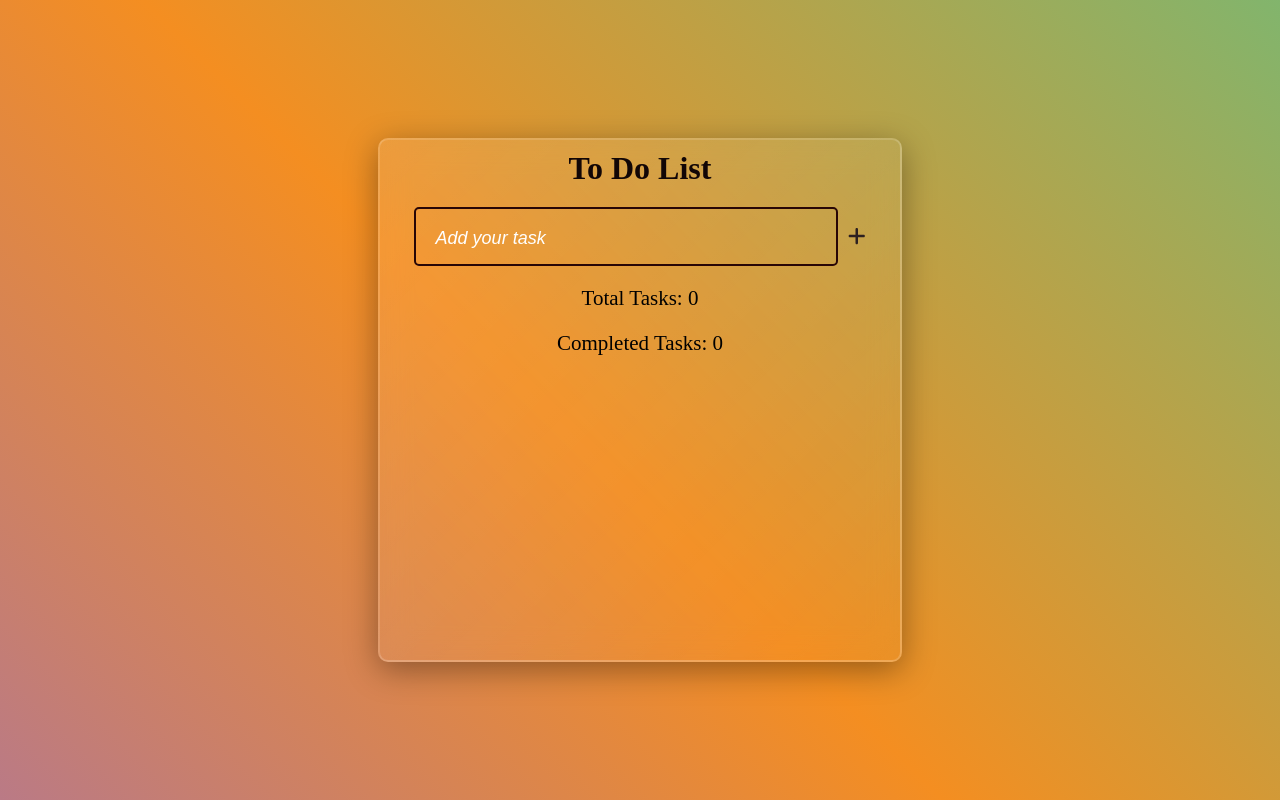
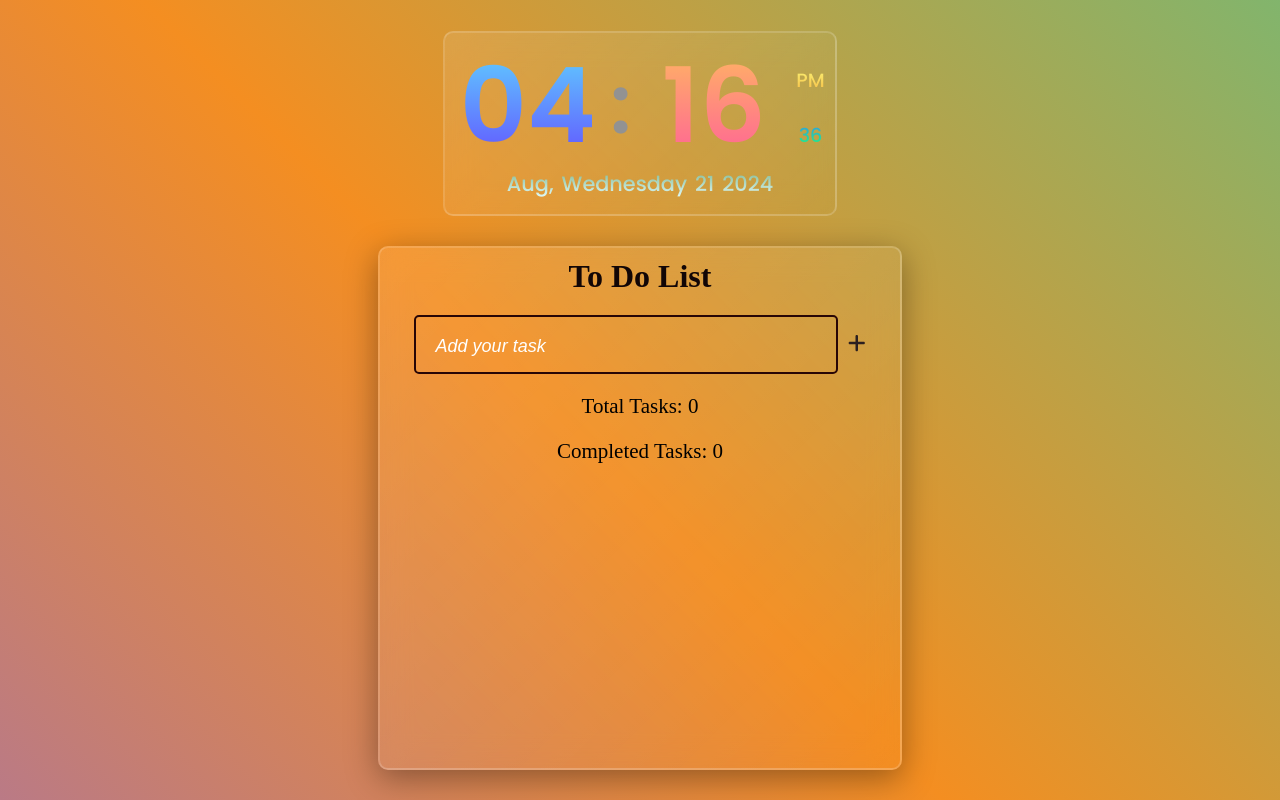
Before and after one commit to kunalmathur18/list, a plain HTML site: page index.html in a window 1280 px wide. Drawn offline with Linux system fonts and the light colour scheme.

Commit message:
add clock

```diff
--- a/css/style.css
+++ b/css/style.css
@@ -13,7 +13,108 @@ body{
     display: flex;
     align-items: center;
     justify-content: center;
+    flex-direction: column;
+    gap: 30px;
 }
+.digital-clock{
+    font-family: "Poppins", sans-serif;
+    position: relative;
+    color: #fff;
+    background: linear-gradient(135deg,rgba(255,255,255,0.1),rgba(255,255,255,0));
+    border: 2px solid rgba(255, 255, 255, 0.18);
+    border-radius: 10px;
+    backdrop-filter: blur(15px);
+    padding: 10px;
+    display: flex;
+    justify-content: center;
+    align-items: center;
+    flex-direction: column;
+
+}
+.digital-clock:hover{
+    background-color: rgba(0, 0, 0, .2);
+}
+.hours, .dots, .minutes{
+    display: flex;
+    justify-content: center;
+    align-items: center;
+    font-weight: 600;
+    padding: 0 10px;
+    line-height: 125px          ;
+}
+.hours, .minutes{
+    font-size: 6.5em;
+    width: 125px;
+}
+.dots{
+    font-size: 5em;
+    color: #929292;
+}
+.hours{
+    background: -webkit-linear-gradient(90deg,#634dff,#5fd4ff);
+    -webkit-text-fill-color: transparent;
+    -webkit-background-clip: text;
+}
+.minutes{
+    background: -webkit-linear-gradient(90deg,#ff5e9a,#ffb960);
+    -webkit-text-fill-color: transparent;
+    -webkit-background-clip: text;
+}
+.right-side{
+    position: relative;
+    display: flex;
+    justify-content: center;
+    align-items: center;
+    flex-direction: column;
+    margin-left: 10px;
+}
+.period , .seconds{
+    font-size: 1.2em;
+    font-weight: 500;
+}
+.period{
+    transform: translateY(-10px);
+    background: -webkit-linear-gradient(90deg,#f7b63f,#faf879);
+    -webkit-text-fill-color: transparent;
+    -webkit-background-clip: text;
+}
+.seconds{
+    transform: translateY(16px);
+    background: -webkit-linear-gradient(90deg,#24ff6d,#2f93f1);
+    -webkit-text-fill-color: transparent;
+    -webkit-background-clip: text;
+}
+.time{
+    position: relative;
+    display: flex;
+    justify-content: center;
+    align-items: center;
+}
+.calendar{
+    display: flex;
+    justify-content: center;
+    align-items: center;
+    font-size: 1.3em;
+    font-weight: 500;
+    margin-bottom: 5px;
+    /* background: -webkit-linear-gradient(90deg,#9834df,#ff98da); */
+    background: -webkit-linear-gradient(90deg, #e6feff, #7bb48a);
+    -webkit-text-fill-color: transparent;
+    -webkit-background-clip: text;
+}
+.day-name, .day-number ,.year{
+    margin-left: 8px;
+}
+/* .dot-menu{
+    z-index: 999;
+    list-style: none;
+    background: transparent;
+    padding: 10px 20px;
+    border-radius: 5px ;
+    box-shadow: 0 5px 25px rgba(0,0,0,0.5) ;
+} */
+
+
 @keyframes color{
     0%{
         background-position: 0 50%;
@@ -27,6 +128,15 @@ body{
         background-position: 0 50%;
 
     }
+}
+.menu{
+    position: absolute;
+    top: 0;
+    right: 0;
+    margin: 10px;
+    color: #efefef;
+    font-size: 1.5em;
+    cursor: pointer;
 }
 /* #e6b7eca1 */
 .box{
@@ -93,7 +203,7 @@ ul{
     /* align-items: center; */
 
 }
-ul li{
+ul>li{
     list-style-type: none;
     border: 2px solid #280606;
     border-radius: 5px;
@@ -107,16 +217,16 @@ ul li{
 
 
 }
-ul li:hover{
+ul>li:hover{
     background-color: rgba(0, 0, 0, .2);
 }
-ul li .del:hover{
+ul>li .del:hover{
     color: red;
 }
-ul li .ed:hover{
+ul>li .ed:hover{
     color: green;
 }
-ul li p{
+ul>li p{
     flex-grow: 1;
 }
 .btn{
--- a/index.html
+++ b/index.html
@@ -8,8 +8,36 @@
 
     <link rel="stylesheet" href="https://cdnjs.cloudflare.com/ajax/libs/font-awesome/6.6.0/css/all.min.css" integrity="sha512-Kc323vGBEqzTmouAECnVceyQqyqdsSiqLQISBL29aUW4U/M7pSPA/gEUZQqv1cwx4OnYxTxve5UMg5GT6L4JJg==" crossorigin="anonymous" referrerpolicy="no-referrer" />
     <script src="https://cdnjs.cloudflare.com/ajax/libs/font-awesome/6.6.0/js/all.min.js" integrity="sha512-6sSYJqDreZRZGkJ3b+YfdhB3MzmuP9R7X1QZ6g5aIXhRvR1Y/N/P47jmnkENm7YL3oqsmI6AK+V6AD99uWDnIw==" crossorigin="anonymous" referrerpolicy="no-referrer"></script>
+    <link rel="preconnect" href="https://fonts.googleapis.com">
+<link rel="preconnect" href="https://fonts.gstatic.com" crossorigin>
+<link href="https://fonts.googleapis.com/css2?family=Poppins:ital,wght@0,100;0,200;0,300;0,400;0,500;0,600;0,700;0,800;0,900;1,100;1,200;1,300;1,400;1,500;1,600;1,700;1,800;1,900&display=swap" rel="stylesheet">
 </head>
 <body>
+    <div class="digital-clock">
+        <!-- <i class="fa-solid fa-ellipsis-vertical menu"></i>
+        <ul class="dot-menu">
+            <li class="menu-item">
+                <span class="clock-format">24-hour format</span>
+                <div class="format-switch-btn"></div>
+            </li>
+        </ul> -->
+        <div class="time">
+            <span class="hours">00</span>
+            <span class="dots">:</span>
+            <span class="minutes">00</span>
+            <div class="right-side">
+                <span class="period">AM/PM</span>
+                <span class="seconds">00</span>
+            </div>
+        </div>
+        <div class="calendar">
+            <span class="month-name">Month</span>,
+            <span class="day-name">Day</span>
+            <span class="day-number">00</span>
+            <span class="year">0000</span>
+        </div>
+
+    </div>
     <div class="box">
         <h1>To Do List</h1>
         <div class="inputClass">
--- a/js/script.js
+++ b/js/script.js
@@ -632,3 +632,45 @@ const updateAddButton = () => {
 document.addEventListener('DOMContentLoaded', loadTasks);
 addlist.addEventListener('click', addtolist);
 dolist.addEventListener('click', updateTodo);
+
+function clock(){
+    var today =new Date();
+    var hours = today.getHours();
+    var minutes= today.getMinutes();
+    var seconds = today.getSeconds();
+    let period = "AM";
+    if(hours >=12){
+        period= "PM"
+    }
+    hours = hours >12 ? hours %12 : hours;
+    if(hours <10){
+        hours ="0" + hours;
+
+    }
+    if(minutes <10){
+        minutes ="0" + minutes;
+
+    }
+    if(seconds <10){
+        seconds ="0" + seconds;
+
+    }
+
+
+    document.querySelector(".hours").innerHTML = hours;
+    document.querySelector(".minutes").innerHTML = minutes;
+    document.querySelector(".seconds").innerHTML = seconds;
+    document.querySelector(".period").innerHTML = period;
+
+}
+var updateClock = setInterval(clock,1000);
+
+var today =new Date();
+const dayNumber = today.getDate();
+const year = today.getFullYear();
+const dayName = today.toLocaleString("default", {weekday:"long"});
+const monthName  = today.toLocaleString("default",{month:"short"});
+document.querySelector(".month-name").innerHTML = monthName;
+document.querySelector(".day-name").innerHTML =dayName;
+document.querySelector(".day-number").innerHTML = dayNumber;
+document.querySelector(".year").innerHTML = year;
```
Also changed, not shown: 1 other file.
